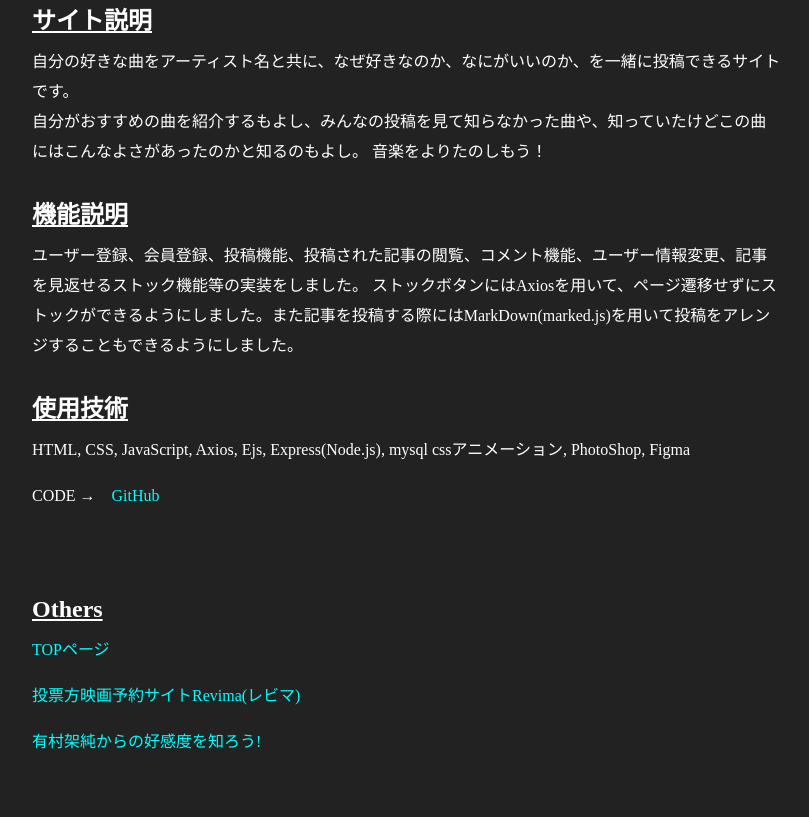
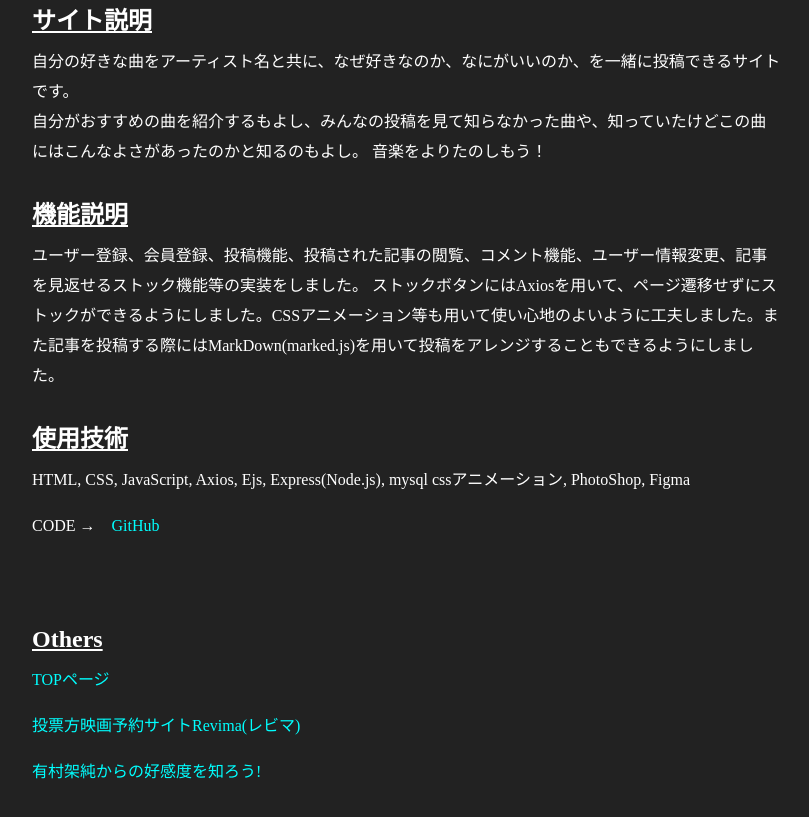
Before and after one commit to R-S-code/Portfolio, a website: page work2.html in a window 1280 px wide. Shown: the part 764-1581 px from the top of the page, without its empty margins (233-1042 px from the left). Drawn offline with nearby package versions, Linux system fonts and the light colour scheme; a web font is replaced by a local one.

Commit message:
機能説明修正

```diff
--- a/work2.html
+++ b/work2.html
@@ -52,7 +52,8 @@
         <h2 class="sub-title">機能説明</h2>
         <p>
           ユーザー登録、会員登録、投稿機能、投稿された記事の閲覧、コメント機能、ユーザー情報変更、記事を見返せるストック機能等の実装をしました。
-          ストックボタンにはAxiosを用いて、ページ遷移せずにストックができるようにしました。また記事を投稿する際にはMarkDown(marked.js)を用いて投稿をアレンジすることもできるようにしました。
+          ストックボタンにはAxiosを用いて、ページ遷移せずにストックができるようにしました。CSSアニメーション等も用いて使い心地のよいように工夫しました。また記事を投稿する際にはMarkDown(marked.js)を用いて投稿をアレンジすることもできるようにしました。
+
         </p>
       </div>
 
```
